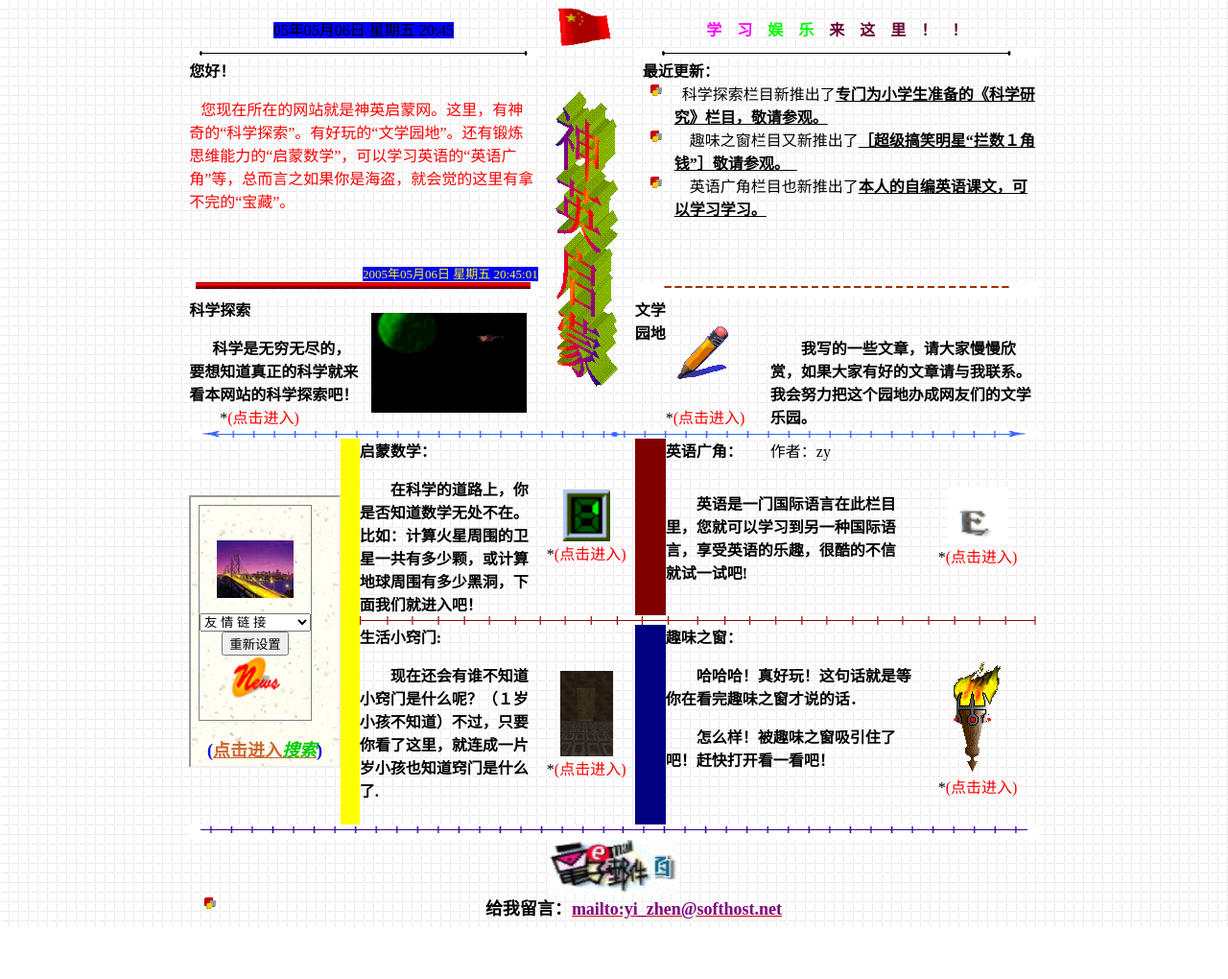
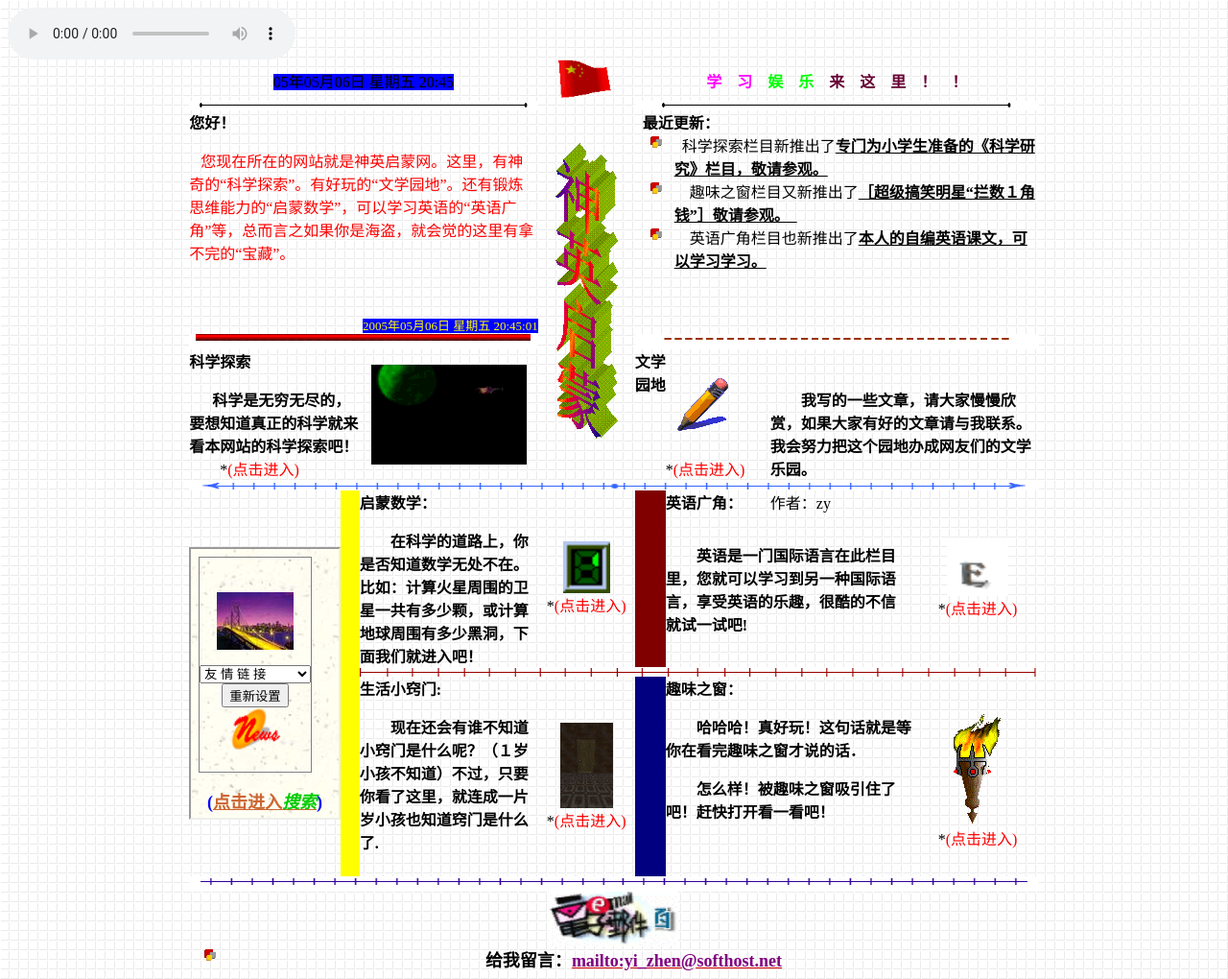
Before and after one commit to i-zhen/zy812, a plain HTML site: page zhyi/index.htm in a window 1280 px wide. Shown: the whole page at 96% size. Before the commit the page ends 966 px from the top, so only its background shows below. Drawn offline with Linux system fonts and the light colour scheme.

Commit message:
Update index.htm

```diff
--- a/zhyi/index.htm
+++ b/zhyi/index.htm
@@ -22,7 +22,7 @@ o\:*         { behavior: url(#default#VML) }
 .shape       { behavior: url(#default#VML) }
 </style>
 <![endif]-->
-<audio autoplay="autoplay" loop="loop" preload="auto"
+<audio controls autoplay loop="loop"
             src="灌篮高手.mp3">
       你的浏览器不支持audio标签
 </audio>
```
